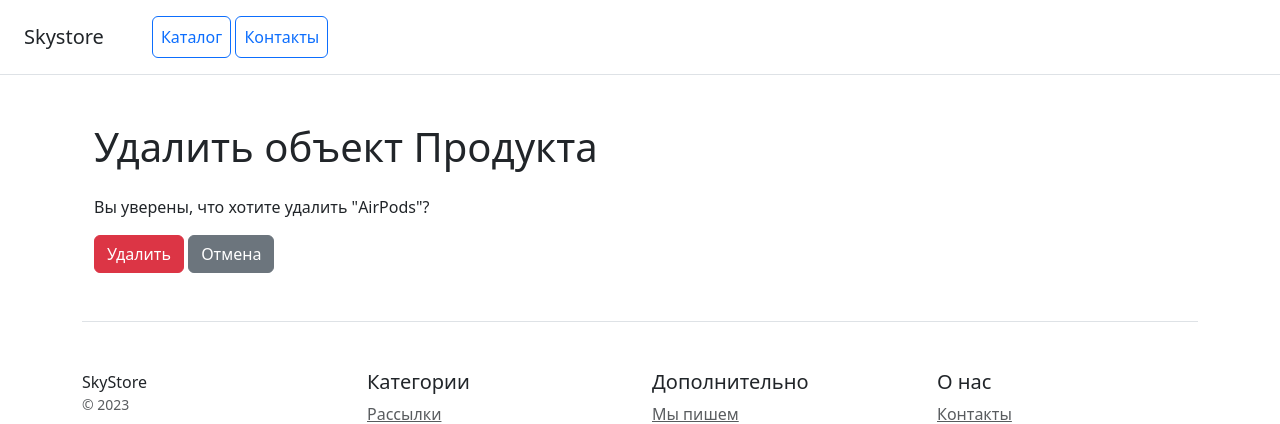
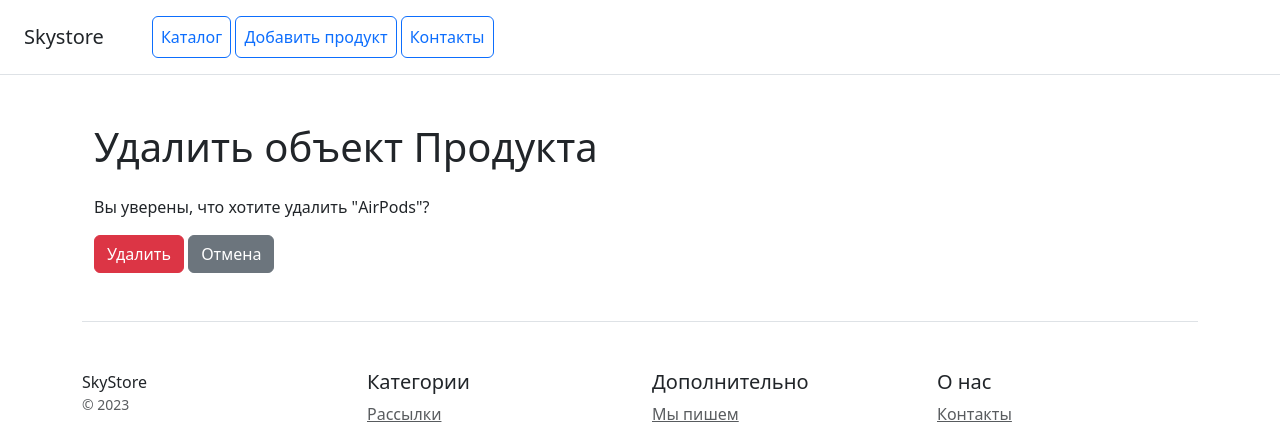
Before and after one commit to LilithB92/online-store-with_Django, a Django app: page /catalog/product/delete/2/ in a window 1280 px wide. Shown: the top 424 px of the page. Run offline with Django 5.2, Linux system fonts and the light colour scheme; data comes from the database, SQL or seed files in the repository; some libraries are stand-ins or nearby versions.

Commit message:
added url to the page product_create

```diff
--- a/catalog/templates/includes/menu.html
+++ b/catalog/templates/includes/menu.html
@@ -2,6 +2,7 @@
     <h5 class="my-0 mr-md-auto font-weight-normal">Skystore</h5>
     <nav class="ms-5">
         <a class="p-2 btn btn-outline-primary" href="{% url 'catalog:products_list'%}">Каталог</a>
+        <a class="p-2 btn btn-outline-primary" href="{% url 'catalog:product_create'%}">Добавить продукт</a>
         <a class="p-2 btn btn-outline-primary" href="{% url 'catalog:contact_create'%}">Контакты</a>
     </nav>
 </div>
```
